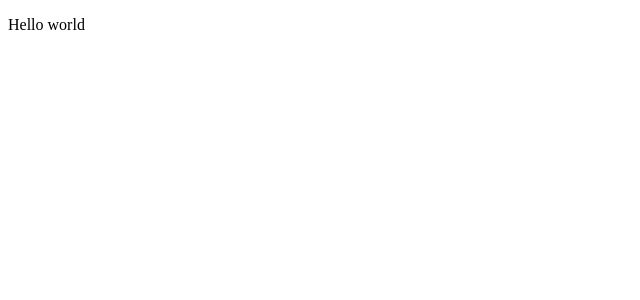
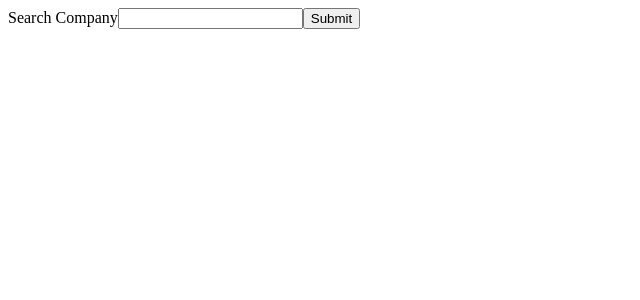
Before and after one commit to always-on-chain/company-filings, a React app: page / in a window 1280 px wide. Shown: the top 300 px of the page, without its empty margins (0-640 px from the left). Built offline with nearby package versions, Linux system fonts and the light colour scheme; the HTML template or start-up script is replaced by a standard one.

Commit message:
created Search component and rendered search GUI

```diff
--- /dev/null
+++ b/react-client/src/components/Search.jsx
@@ -0,0 +1,15 @@
+import React from 'react';
+
+const Search = (props) => {
+  return (
+  <form>
+    <label>
+      Search Company
+      <input type="text" name="name" id="input" />
+    </label>
+    <input type="submit" value="Submit" />
+  </form>
+  )
+}
+
+export default Search;
--- a/react-client/src/index.jsx
+++ b/react-client/src/index.jsx
@@ -1,9 +1,17 @@
 import React from 'react';
 import ReactDOM from 'react-dom';
+import Search from './components/Search.jsx'
 
 class App extends React.Component {
+  constructor(props) {
+    super(props);
+    this.state = {
+      filings: []
+    }
+  }
+
   render() {
-    return <p>Hello world</p>
+    return <Search />
   }
 }
 
```
Also changed, not shown: 1 other file (tests, documents, lock files or other folders).
